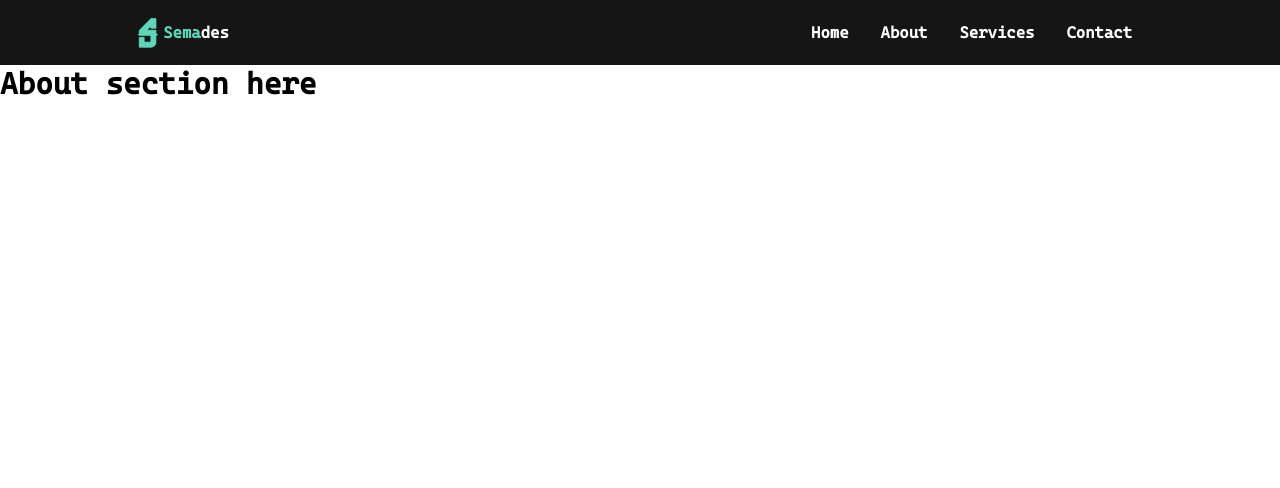
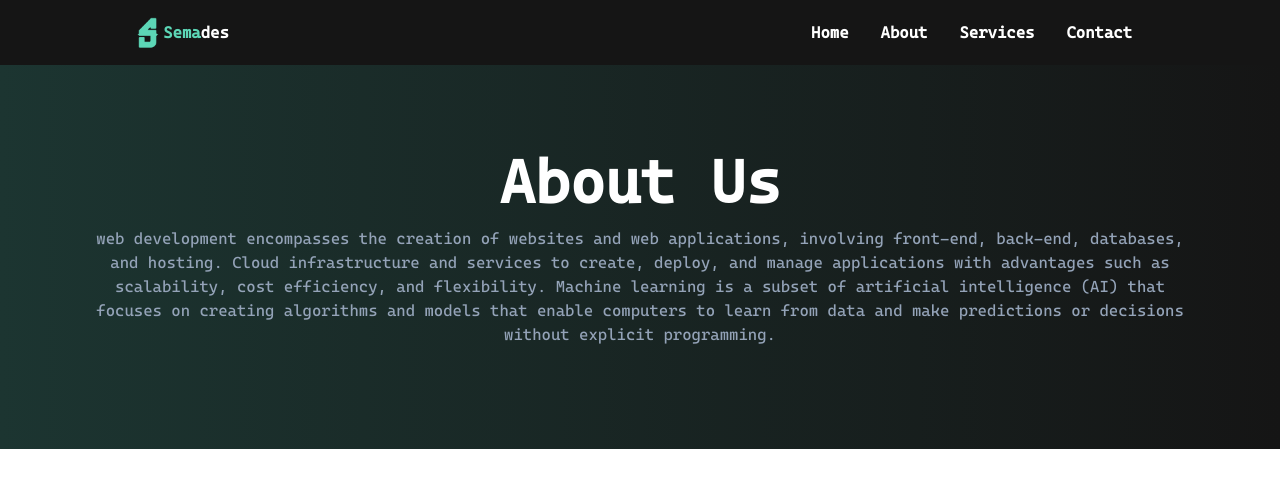
Before and after one commit to sky2626/Joetib-semades, a React (Vite) app: page /about in a window 1280 px wide. Shown: the top 488 px of the page. Built offline with nearby package versions, Linux system fonts and the light colour scheme.

Commit message:
update on about

```diff
--- a/src/pages/About.jsx
+++ b/src/pages/About.jsx
@@ -3,8 +3,19 @@
 export default function About() {
     return(
         <div>
-            <div>
-                <h1 className="font-Cascadia font-extrabold text-3xl">About section here</h1>
+            <div
+            className="bg-gradient-to-r from-pro-300 to-pro-200 h-96 flex flex-col justify-center items-center">
+                <h1
+                className="font-Cascadia font-extrabold text-5xl md:text-6xl text-center text-white px-4">
+                    About Us
+                </h1>
+                <p
+                className="p-4 text-slate-400 text-center md:px-24 font-Cascadia">
+                    web development encompasses the creation of websites and web applications, involving front-end, back-end, databases, and hosting.
+                    Cloud infrastructure and services to create, deploy, and manage applications with advantages such as scalability, cost efficiency,
+                    and flexibility. Machine learning is a subset of artificial intelligence (AI) that focuses on creating algorithms and models that
+                    enable computers to learn from data and make predictions or decisions without explicit programming.
+                </p>
             </div>
         </div>
     );
```
